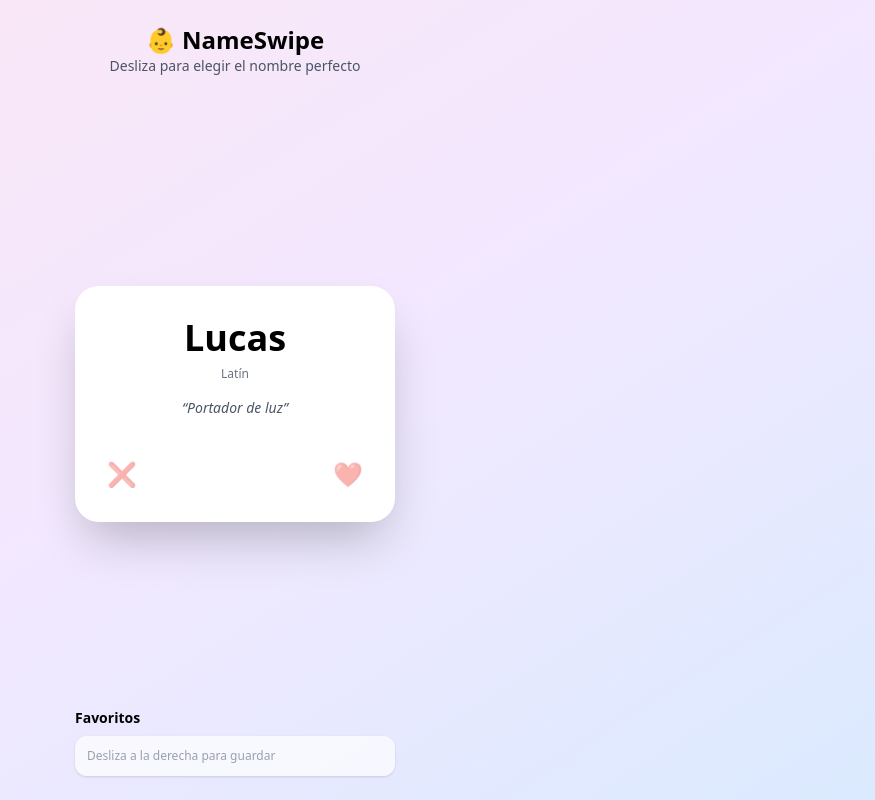
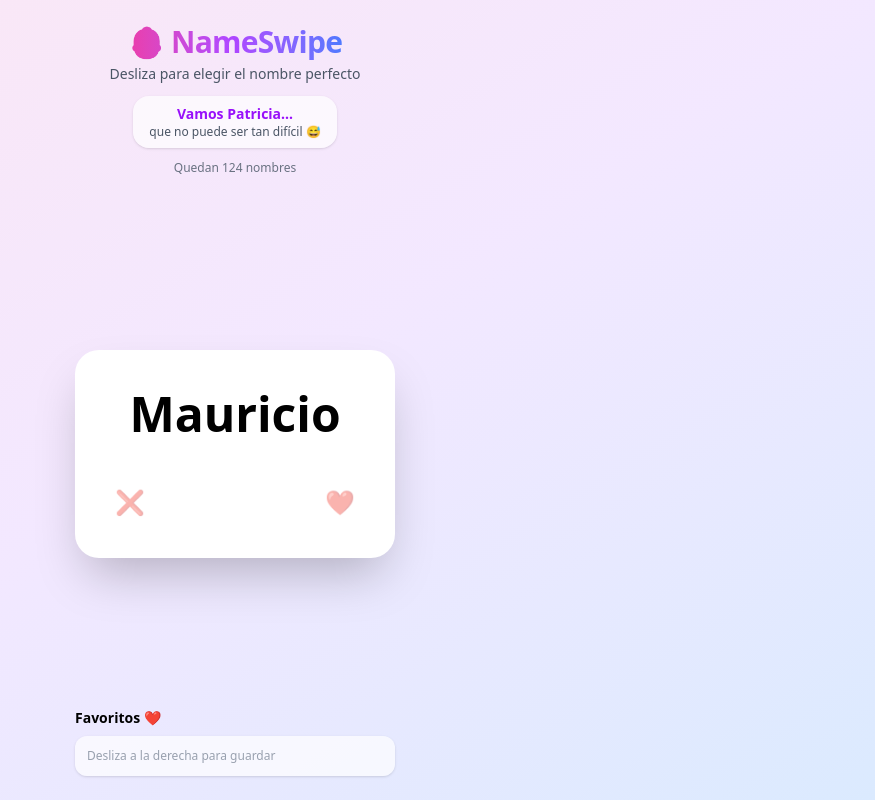
Before and after one commit to Sergiomsrs/name-game, a React (Vite) app: page / in a window 1280 px wide. Shown: the whole page, without its empty margins (405-1280 px from the left). Built offline with nearby package versions, Linux system fonts and the light colour scheme.

Commit message:
version minima valida

```diff
--- a/package.json
+++ b/package.json
@@ -7,7 +7,7 @@
   "scripts": {
     "dev": "vite",
     "build": "vite build",
-    "deploy": "gh-pages -d dist",
+    "deploy": "npm run build && gh-pages -d dist",
     "lint": "eslint .",
     "preview": "vite preview"
   },
--- a/src/App.jsx
+++ b/src/App.jsx
@@ -1,18 +1,7 @@
 import { useState } from "react"
+import { NAMES } from "./data/names" // ajusta la ruta si hace falta
 
 export const App = () => {
-  /* ============================
-     DATA
-  ============================ */
-  const NAMES = [
-    { id: 1, name: "Lucas", origin: "Latín", meaning: "Portador de luz" },
-    { id: 2, name: "Sofía", origin: "Griego", meaning: "Sabiduría" },
-    { id: 3, name: "Mateo", origin: "Hebreo", meaning: "Regalo de Dios" },
-    { id: 4, name: "Valentina", origin: "Latín", meaning: "Valiente" },
-    { id: 5, name: "Leo", origin: "Latín", meaning: "León" },
-    { id: 6, name: "Emma", origin: "Germánico", meaning: "Fuerza" },
-  ]
-
   /* ============================
      STATE
   ============================ */
@@ -31,11 +20,15 @@ export const App = () => {
      ACTIONS
   ============================ */
   const like = () => {
+    if (!currentName) return
+
     setFavorites([...favorites, currentName])
     setAvailableNames(availableNames.slice(1))
   }
 
   const discard = () => {
+    if (!currentName) return
+
     setAvailableNames(availableNames.slice(1))
   }
 
@@ -94,13 +87,29 @@ export const App = () => {
 
       {/* HEADER */}
       <header className="text-center mb-6">
-        <h1 className="text-2xl font-extrabold">
+        <h1 className="text-3xl font-extrabold tracking-tight bg-gradient-to-r from-pink-500 via-purple-500 to-blue-500 bg-clip-text text-transparent">
           👶 NameSwipe
         </h1>
-        <p className="text-sm text-gray-600">
+
+        <p className="text-sm text-gray-600 mt-1">
           Desliza para elegir el nombre perfecto
         </p>
+
+        {/* MENSAJE BROMA */}
+        <div className="mt-3 px-4 py-2 rounded-2xl bg-white/70 shadow-sm inline-block">
+          <p className="text-sm font-semibold text-purple-600">
+            Vamos Patricia…
+          </p>
+          <p className="text-xs text-gray-600">
+            que no puede ser tan difícil 😅
+          </p>
+        </div>
+
+        <p className="text-xs text-gray-500 mt-3">
+          Quedan {availableNames.length} nombres
+        </p>
       </header>
+
 
       {/* CARD AREA */}
       <main className="flex-1 flex items-center justify-center w-full">
@@ -110,27 +119,19 @@ export const App = () => {
             onTouchMove={handleTouchMove}
             onTouchEnd={handleTouchEnd}
             className={`
-              bg-white w-full max-w-xs rounded-3xl shadow-2xl p-8 text-center
+              bg-white w-full max-w-xs rounded-3xl shadow-2xl p-10 text-center
               ${isAnimating ? "transition-transform duration-300" : ""}
             `}
             style={{
               transform: `translateX(${translateX}px) rotate(${translateX / 20}deg)`,
             }}
           >
-            <h2 className="text-4xl font-bold mb-2">
+            <h2 className="text-5xl font-bold">
               {currentName.name}
             </h2>
 
-            <p className="text-xs text-gray-500">
-              {currentName.origin}
-            </p>
-
-            <p className="mt-4 text-gray-600 italic text-sm">
-              “{currentName.meaning}”
-            </p>
-
             {/* SWIPE HINTS */}
-            <div className="flex justify-between mt-10 text-2xl opacity-40">
+            <div className="flex justify-between mt-12 text-2xl opacity-40">
               <span>❌</span>
               <span>❤️</span>
             </div>
@@ -140,6 +141,9 @@ export const App = () => {
             <p className="text-lg font-semibold">
               🎉 No quedan más nombres
             </p>
+            <p className="text-sm mt-1">
+              Has revisado todos los nombres
+            </p>
           </div>
         )}
       </main>
@@ -147,7 +151,7 @@ export const App = () => {
       {/* FAVORITES */}
       <section className="w-full max-w-xs mb-6">
         <h3 className="text-sm font-semibold mb-2">
-          Favoritos
+          Favoritos ❤️
         </h3>
 
         <div className="bg-white/70 rounded-xl shadow p-3">
--- a/src/data/names.js
+++ b/src/data/names.js
@@ -1,8 +1,37 @@
-export const NAMES = [
-    { id: 1, name: "Lucas", origin: "Latín", meaning: "Portador de luz" },
-    { id: 2, name: "Sofía", origin: "Griego", meaning: "Sabiduría" },
-    { id: 3, name: "Mateo", origin: "Hebreo", meaning: "Regalo de Dios" },
-    { id: 4, name: "Valentina", origin: "Latín", meaning: "Valiente" },
-    { id: 5, name: "Leo", origin: "Latín", meaning: "León" },
-    { id: 6, name: "Emma", origin: "Germánico", meaning: "Fuerza" },
+
+
+export const RAW_NAMES = [
+    "Lucas", "Mateo", "Hugo", "Leo", "Daniel", "Alejandro", "Pablo", "Álvaro", "Adrián",
+    "David", "Mario", "Enzo", "Diego", "Marcos", "Izan", "Javier", "Bruno", "Oliver",
+    "Thiago", "Álex", "Carlos", "Antonio", "Manuel", "José", "Juan", "Miguel", "Pedro",
+    "Samuel", "Nicolás", "Gabriel", "Gael", "Dylan", "Eric", "Sergio", "Víctor", "Martín",
+    "Jorge", "Raúl", "Rubén", "Iván", "Óscar", "Héctor", "Andrés", "Joel", "Adam", "Ian",
+    "Nil", "Pol", "Arnau", "Marc", "Axel", "Biel", "Jan", "Unai", "Aitor", "Iker", "Asier",
+    "Gorka", "Jon", "Eneko", "Luca", "Rafael", "Alberto", "Fernando", "Gonzalo", "Jaime",
+    "Ignacio", "Rodrigo", "Emilio", "Félix", "Tomás", "Agustín", "César", "Ismael",
+    "Abel", "Elías", "Noah", "Aaron", "Saúl", "Guillermo", "Esteban", "Cristian",
+    "Jonathan", "Kevin", "Brian", "Fran", "Jesús", "Ángel", "Santiago", "Simón",
+    "Matías", "Sebastián", "Valentín", "Benjamín", "Teo", "Liam", "Max", "Dario",
+    "Samuel", "Néstor", "Ramón", "Pau", "Oriol", "Aleix", "Quim", "Ferran", "Xavi",
+    "Vicente", "Salvador", "Lucas", "Adolfo", "Bernardo", "Camilo", "Domingo",
+    "Eugenio", "Fabián", "Leandro", "Mauricio", "Renato", "Ulises", "Víctor",
+    "Walter", "Yago", "Zacarías"
 ]
+
+// Mezcla Fisher-Yates (correcta y eficiente)
+export const shuffleArray = (array) => {
+    const shuffled = [...array]
+    for (let i = shuffled.length - 1; i > 0; i--) {
+        const j = Math.floor(Math.random() * (i + 1))
+            ;[shuffled[i], shuffled[j]] = [shuffled[j], shuffled[i]]
+    }
+    return shuffled
+}
+
+// Convertimos a objetos con id
+export const NAMES = shuffleArray(
+    RAW_NAMES.map((name, index) => ({
+        id: index + 1,
+        name,
+    }))
+)
```
